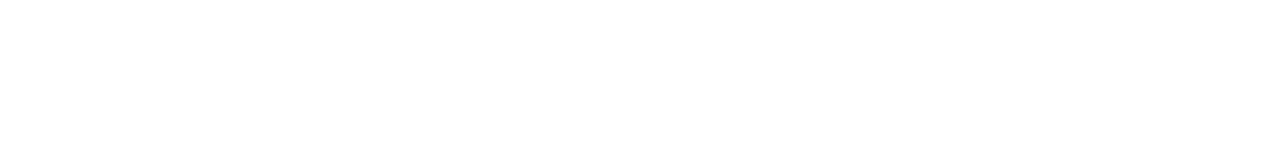
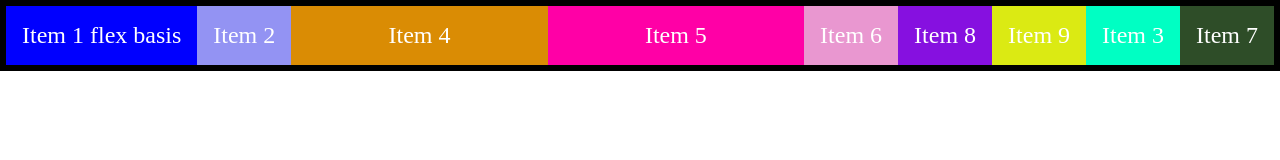
Before and after one commit to Zainap16/Training-Spark-Web, a plain HTML site: page CSS_Flexbox/index.html in a window 1280 px wide. Drawn offline with Linux system fonts and the light colour scheme.

Commit message:
FlexBox Completion
Completed Crash Course of FlexBox

```diff
--- a/CSS_Flexbox/index.html
+++ b/CSS_Flexbox/index.html
@@ -8,5 +8,22 @@
 </head>
 <body>
 
+    <!-- setup to better understand flexboxes -->
+
+    <div class="container">
+
+        <div class="flex-item item-1">Item 1 flex basis</div>
+        <div class="flex-item item-2">Item 2</div>
+        <div class="flex-item item-3">Item 3</div>
+        <div class="flex-item item-4">Item 4</div>
+        <div class="flex-item item-5">Item 5</div>
+        <div class="flex-item item-6">Item 6</div>
+        <div class="flex-item item-7">Item 7</div>
+        <div class="flex-item item-8">Item 8</div>
+        <div class="flex-item item-9">Item 9</div>
+
+    </div>
+
+
 </body>
 </html>
--- a/CSS_Flexbox/style.css
+++ b/CSS_Flexbox/style.css
@@ -0,0 +1,77 @@
+body{
+    margin: 0;
+}
+
+.container{
+    border: 6px solid black;
+    display: flex;
+    /* flex-direction: row-reverse;
+    flex-wrap:wrap ;
+     */
+
+     /* flex-flow: row-reverse wrap; */
+     /* flex-flow:row nonwrap; -->> default*/
+     /* justify-content: center; */
+
+
+}
+
+.flex-item{
+    color: white;
+    font-size: 1.5rem;
+    padding: 1rem;
+    text-align: center;
+    /* flex-grow */
+    /* flex-shrink */
+    /* flex-basis */
+
+    /* in that above order, top to botton, using flex */
+}
+
+.item-1{
+    background-color: blue;
+}
+
+.item-2{
+    background-color: rgb(147, 147, 243);
+}
+
+.item-3{
+    background-color: rgb(0, 255, 195);
+    order: 1;
+    /* all items are order by 0 by default */
+    /* since 1 is bigger than all of the items, it will appear at the end */
+}
+
+.item-4{
+    background-color: rgb(218, 140, 4);
+
+    /* flex-grow default is 0 */
+    flex-grow: 1;
+}
+
+.item-5{
+    background-color: rgb(255, 0, 166);
+    flex-grow: 1;
+}
+
+.item-6{
+    background-color: rgb(233, 151, 208);
+}
+
+.item-7{
+    background-color: rgb(46, 77, 40);
+    order: 3;
+    /* takes up extra space */
+    /* if same number then, takes up evenly growth */
+}
+
+.item-8{
+    background-color: rgb(134, 16, 224);
+    /* flex-shrink is 1 by default */
+    flex-shrink: 4;
+}
+
+.item-9{
+    background-color: rgb(219, 234, 19);
+}
```
